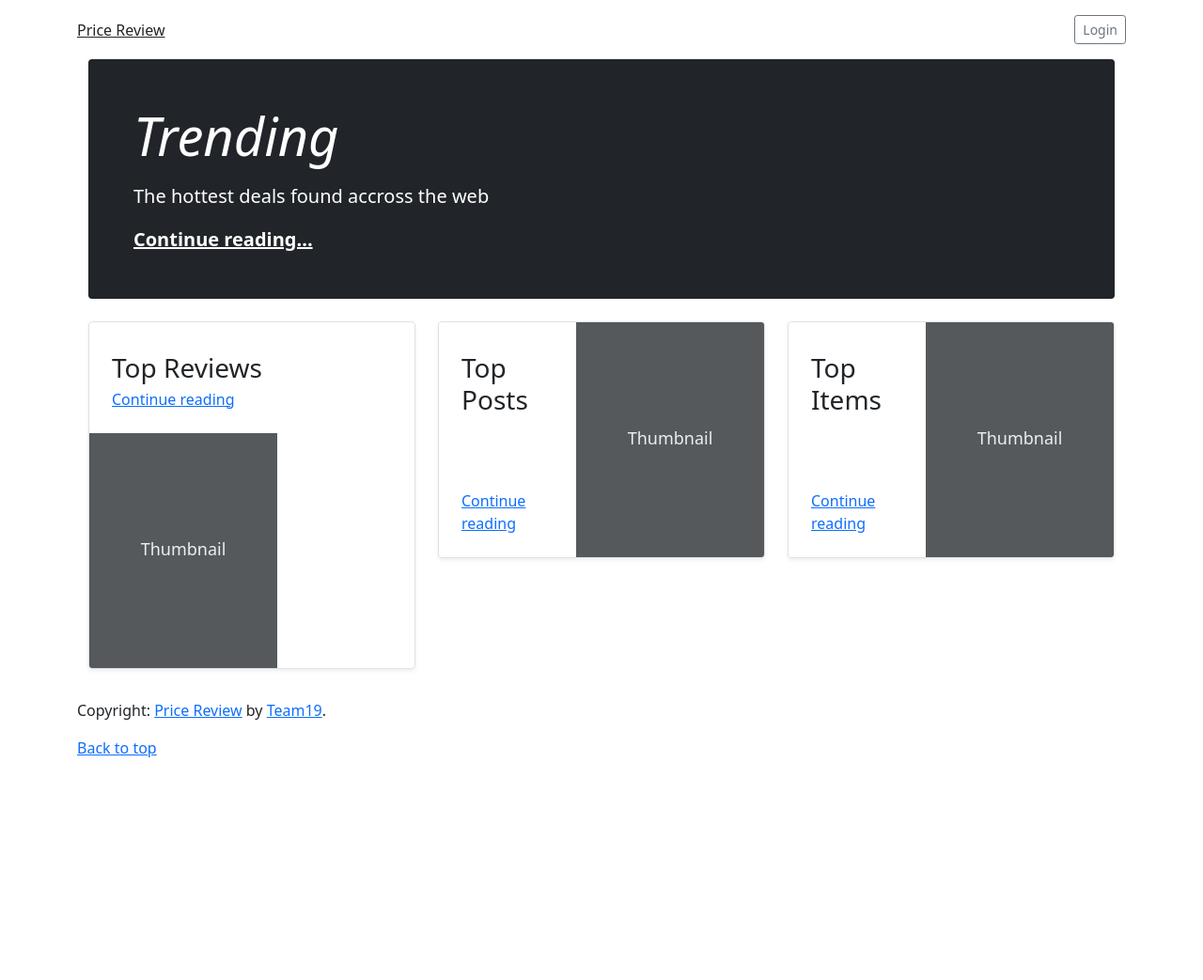
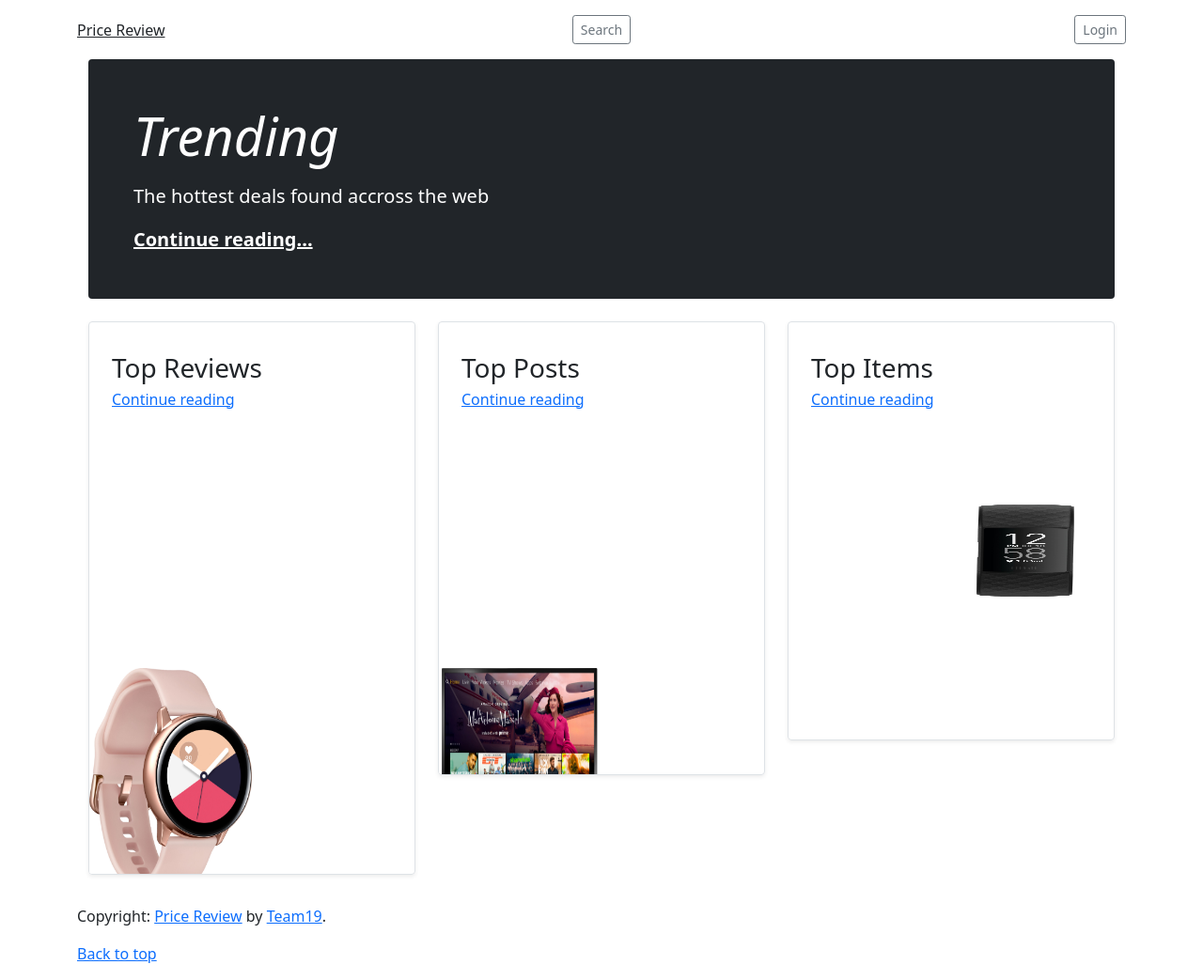
Before and after one commit to CSTeam19/TeamProject, a PHP site: page /docs/ in a window 1280 px wide. Shown: the whole page at 94% size. Before the commit the page ends 806 px from the top, so only its background shows below. Run offline with PHP 8.4, Linux system fonts and the light colour scheme.

Commit message:
modified:   CSS/style.css 	new file:   img/bose-earbuds.jpg 	new file:   img/fitbit-charge-4.jpg 	new file:   img/galaxy-buds-pro.jpg 	new file:   img/galaxy-watch-active.jpg 	new file:   img/hover-1.jpg 	new file:   img/insignia50inch.jpg 	new file:   img/swagtron.jpg 	new file:   img/toshiba32inch.jpg 	modified:   index.html 	modified:   index.php 	modified:   search.php 	modified:   topItems.php 	modified:   topPosts.php 	modified:   topReviews.php

```diff
--- a/Project/index.php
+++ b/Project/index.php
@@ -13,7 +13,7 @@
 
 
     <!-- Bootstrap core CSS -->
-<link href="css/bootstrap.min.css" rel="stylesheet" integrity="sha384-BmbxuPwQa2lc/FVzBcNJ7UAyJxM6wuqIj61tLrc4wSX0szH/Ev+nYRRuWlolflfl" crossorigin="anonymous">
+<link href="CSS/bootstrap.min.css" rel="stylesheet" integrity="sha384-BmbxuPwQa2lc/FVzBcNJ7UAyJxM6wuqIj61tLrc4wSX0szH/Ev+nYRRuWlolflfl" crossorigin="anonymous">
 
     <!-- Favicons -->
 <link rel="apple-touch-icon" href="http://localhost/docs/5.0/assets/img/favicons/apple-touch-icon.png" sizes="180x180">
@@ -39,6 +39,12 @@
           font-size: 3.5rem;
         }
       }
+
+      .item-image
+      {
+      	max-width: 100%;
+      	max-height: 100%;
+      }
     </style>
 
 
@@ -53,13 +59,16 @@
   <header class="blog-header py-3">
     <div class="row flex-nowrap justify-content-between align-items-center">
 
-      <div class="col-8">
+      <div class="col-4 d-flex">
         <a class="blog-header-logo text-dark" href="http://localhost/#">Price Review</a>
       </div>
+      <div class="col-4 d-flex justify-content-center align-items-center">
+        <a class="btn btn-sm btn-outline-secondary" href="http://localhost/search.php">Search</a>
+      </div>
       <div class="col-4 d-flex justify-content-end align-items-center">
-
         <a class="btn btn-sm btn-outline-secondary" href="http://localhost/index.html">Login</a>
       </div>
+
     </div>
   </header>
 
@@ -68,7 +77,9 @@
     <div class="col-md-6 px-0">
       <h1 class="display-4 fst-italic">Trending</h1>
       <p class="lead my-3">The hottest deals found accross the web</p>
-      <p class="lead mb-0"><a href="http://localhost/trending.php" class="text-white fw-bold">Continue reading...</a></p>
+      <p class="lead mb-0">
+      	<a href="http://localhost/trending.php" class="text-white fw-bold">Continue reading...</a>
+      </p>
     </div>
   </div>
 
@@ -83,7 +94,12 @@
           <a href="http://localhost/topReviews.php" class="stretched-link">Continue reading</a>
         </div>
         <div class="col-auto d-none d-lg-block">
-          <svg class="bd-placeholder-img" width="200" height="250" xmlns="http://www.w3.org/2000/svg" role="img" aria-label="Placeholder: Thumbnail" preserveAspectRatio="xMidYMid slice" focusable="false"><title>Placeholder</title><rect width="100%" height="100%" fill="#55595c"></rect><text x="50%" y="50%" fill="#eceeef" dy=".3em">Thumbnail</text></svg>
+
+          <svg class="bd-placeholder-img" width="200" height="250" xmlns="http://www.w3.org/2000/svg" role="img" aria-label="Placeholder: Thumbnail" preserveAspectRatio="xMidYMid slice" focusable="false">
+          	<title>Placeholder</title>
+          	<img width="50%" height="50%" src="img/galaxy-watch-active.jpg" alt="Galaxy Watch Active">
+          	<text x="50%" y="50%" fill="#eceeef" dy=".3em"></text>
+          </svg>
 
         </div>
       </div>
@@ -98,7 +114,12 @@
           <a href="http://localhost/topPosts.php" class="stretched-link">Continue reading</a>
         </div>
         <div class="col-auto d-none d-lg-block">
-          <svg class="bd-placeholder-img" width="200" height="250" xmlns="http://www.w3.org/2000/svg" role="img" aria-label="Placeholder: Thumbnail" preserveAspectRatio="xMidYMid slice" focusable="false"><title>Placeholder</title><rect width="100%" height="100%" fill="#55595c"></rect><text x="50%" y="50%" fill="#eceeef" dy=".3em">Thumbnail</text></svg>
+
+          <svg class="bd-placeholder-img" width="200" height="250" xmlns="http://www.w3.org/2000/svg" role="img" aria-label="Placeholder: Thumbnail" preserveAspectRatio="xMidYMid slice" focusable="false">
+          	<title>Placeholder</title>
+          	<img width="50%" height="50%" src="img/toshiba32inch.jpg" alt="Toshiba">
+          	<text x="50%" y="50%" fill="#eceeef" dy=".3em"></text>
+          </svg>
 
         </div>
       </div>
@@ -113,7 +134,12 @@
           <a href="http://localhost/topItems.php" class="stretched-link">Continue reading</a>
         </div>
         <div class="col-auto d-none d-lg-block">
-          <svg class="bd-placeholder-img" width="200" height="250" xmlns="http://www.w3.org/2000/svg" role="img" aria-label="Placeholder: Thumbnail" preserveAspectRatio="xMidYMid slice" focusable="false"><title>Placeholder</title><rect width="100%" height="100%" fill="#55595c"></rect><text x="50%" y="50%" fill="#eceeef" dy=".3em">Thumbnail</text></svg>
+
+          <svg class="bd-placeholder-img" width="200" height="250" xmlns="http://www.w3.org/2000/svg" role="img" aria-label="Placeholder: Thumbnail" preserveAspectRatio="xMidYMid slice" focusable="false">
+          	<title>Placeholder</title>
+          	<img width="30%" height="30%" src="img/fitbit-charge-4.jpg" alt="Fitbit Charge 4">
+          	<text x="50%" y="50%" fill="#eceeef" dy=".3em"></text>
+          </svg>
 
         </div>
       </div>
--- a/Project/search.php
+++ b/Project/search.php
@@ -1,4 +1,4 @@
-<!DOCTYPE html>
+<!doctype html>
 <html lang="en">
   <head>
     <!-- Required meta tags -->
@@ -25,8 +25,7 @@
                     <div class="input-group">
                         <input type="text" class="form-control" placeholder="Search">
                         <span class="input-group-btn">
-                            <button class="btn-sm btn-info" type="button">Back</button>
-                  <button class="btn btn-info btn-sm" type="button">
+                  <button class="btn btn-info btn-lg" type="button">
                             <i class="glyphicon glyphicon-search"></i>
                             Search
                         </button>
--- a/Project/topItems.php
+++ b/Project/topItems.php
@@ -1,4 +1,4 @@
-<!DOCTYPE html>
+<!doctype html>
 <html lang="en">
   <head>
     <!-- Required meta tags -->
@@ -11,7 +11,7 @@
     <title>Top Items</title>
   </head>
   <body>
-    <h1>Hello, world!</h1>
+    <h1>Top Items!</h1>
 
     <!-- Optional JavaScript -->
     <!-- jQuery first, then Popper.js, then Bootstrap JS -->
--- a/Project/topPosts.php
+++ b/Project/topPosts.php
@@ -11,7 +11,7 @@
     <title>Top Posts</title>
   </head>
   <body>
-    <h1>Hello, world!</h1>
+    <h1>Top Posts!</h1>
 
     <!-- Optional JavaScript -->
     <!-- jQuery first, then Popper.js, then Bootstrap JS -->
--- a/Project/topReviews.php
+++ b/Project/topReviews.php
@@ -1,4 +1,4 @@
-<!DOCTYPE html>
+<!doctype html>
 <html lang="en">
   <head>
     <!-- Required meta tags -->
@@ -11,7 +11,7 @@
     <title>Top Reviews</title>
   </head>
   <body>
-    <h1>Hello, world!</h1>
+    <h1>Top Reviews</h1>
 
     <!-- Optional JavaScript -->
     <!-- jQuery first, then Popper.js, then Bootstrap JS -->
```
Also changed, not shown: Project/CSS/style.css (+12 -0 lines), Project/index.html (+3 -5 lines), Project/img/bose-earbuds.jpg (added), Project/img/fitbit-charge-4.jpg (added), Project/img/galaxy-buds-pro.jpg (added), Project/img/galaxy-watch-active.jpg (added), Project/img/hover-1.jpg (added), Project/img/insignia50inch.jpg (added), Project/img/swagtron.jpg (added), Project/img/toshiba32inch.jpg (added).
